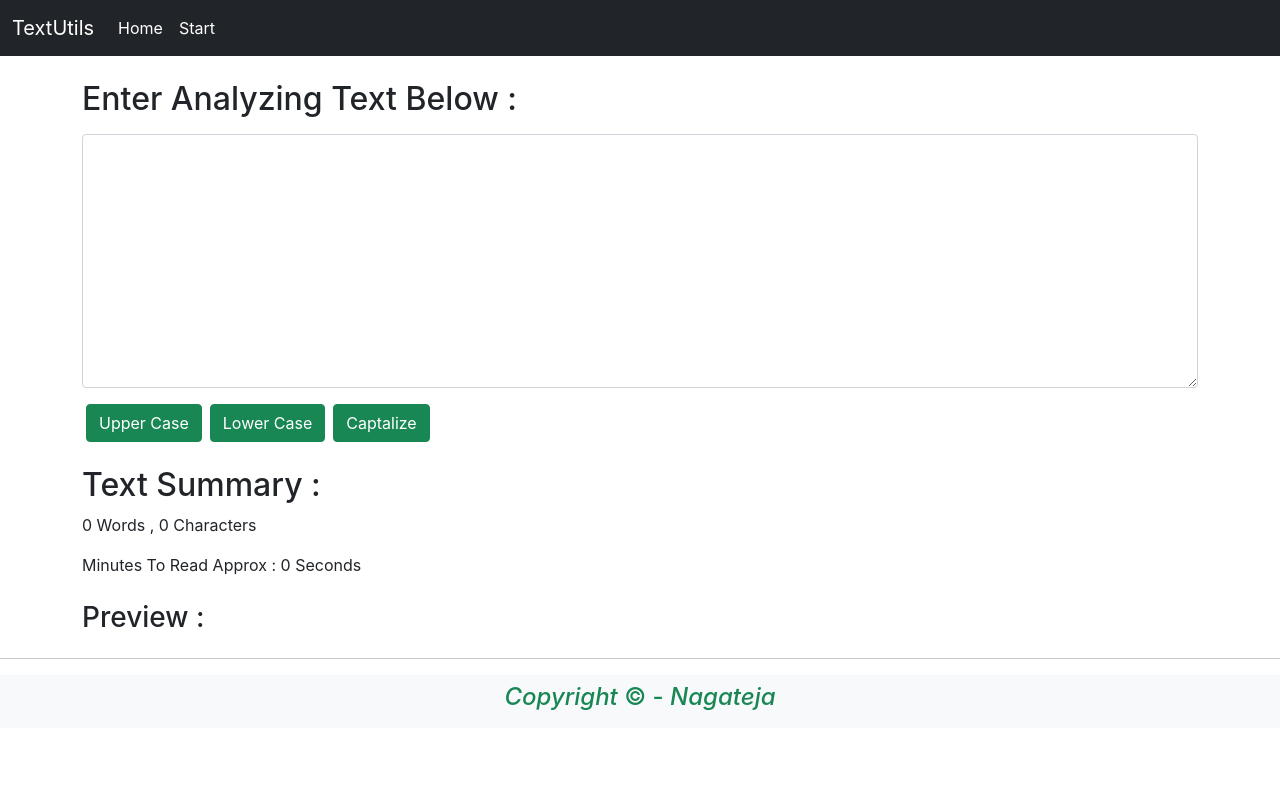
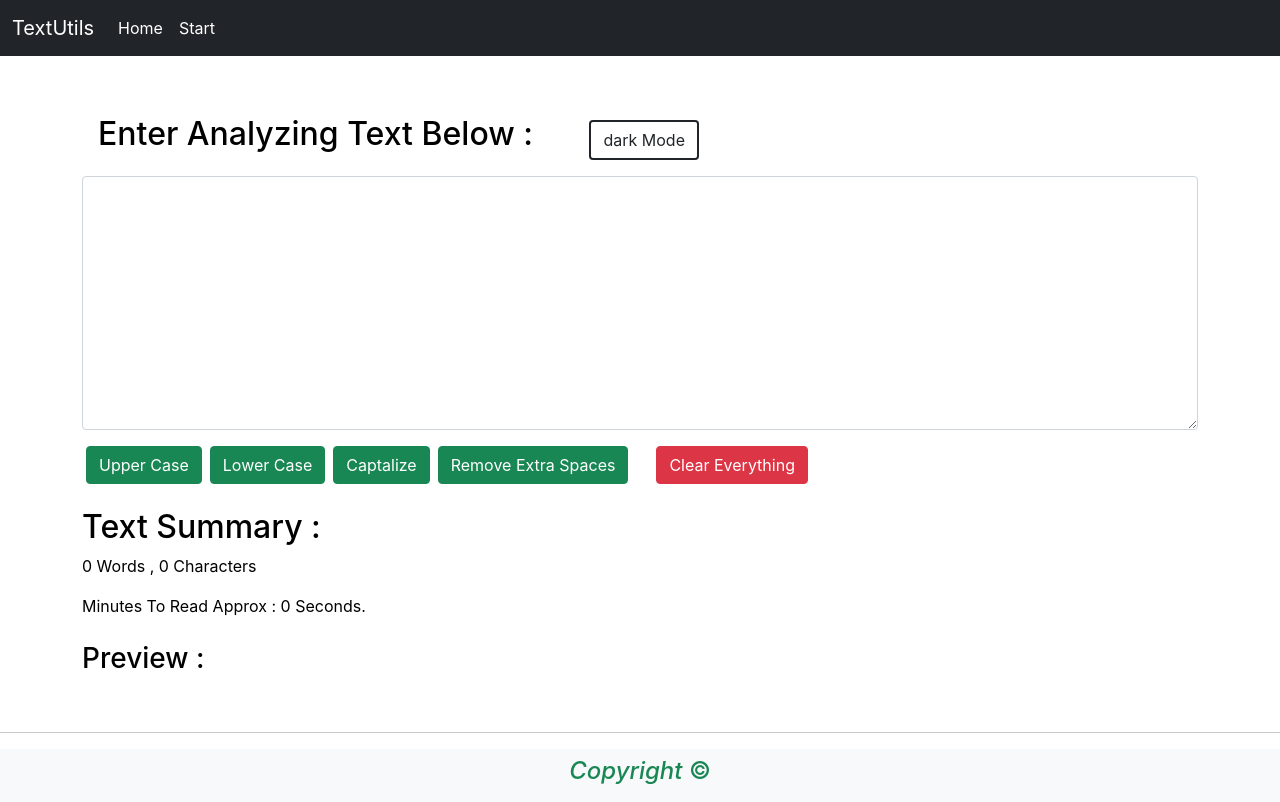
Before and after one commit to teja2004/My-Start-React-Application, a React (Create React App) app: page / in a window 1280 px wide. Built offline with nearby package versions, Linux system fonts and the light colour scheme.

Commit message:
We have Made our TextUtils Better

```diff
--- a/src/Components/Footer.js
+++ b/src/Components/Footer.js
@@ -4,7 +4,7 @@ function Footer(){
     return (
         <>
             <div className="w-100 h-25 text-center py-2 bg-light text-success">
-                <h4><i>Copyright</i> &copy; - <i>Nagateja</i></h4>
+                <h4><i>Copyright</i> &copy;</h4>
             </div>
         </>
     );
--- a/src/Components/TextForm.js
+++ b/src/Components/TextForm.js
@@ -19,14 +19,62 @@ function TextForm(props) {
     setText(lower.replace(lower[0], captial));
   }
 
+  function clearText() {
+    setText("");
+  }
+
+  const handleSpaces = ()=>{
+    let newText = text.split(/[ ]+/);
+    setText(newText.join(' '));
+  }
+
   function handleChange(event) {
     setText(event.target.value);
   }
+
+
+  const [modeText, setModeText] = useState('dark')
+  const [myStyle, setMyStyle] = useState({
+    color: "#000000",
+    backgroundColor: "white",
+  })
+
+
+  function modeChanger(){
+    if (myStyle.color === '#000000')
+    {
+        setMyStyle({
+          color: "white",
+          backgroundColor: "#000000",
+        });
+        setModeText('light')
+    }
+    else
+    {
+        setMyStyle({
+          color: "#000000",
+          backgroundColor: "white",
+        });
+        setModeText('dark')
+    }
+  }
+
   return (
     <>
-      <div className="container my-4">
+      <div className="container my-4 pt-3" style={myStyle}>
         <div className="mb-3">
-          <h2 className="mb-3">{props.head}</h2>
+          <div className="mx-3 my-3">
+            <h2 className="mb-3">
+              {props.head}{" "}
+              <button
+                type="button"
+                className={`mx-5 mt-2 border-2 btn btn-outline-${modeText} text-${setModeText}`}
+                onClick={modeChanger}
+              >
+                {modeText} Mode
+              </button>
+            </h2>
+          </div>
           <textarea
             className="form-control"
             value={text}
@@ -57,6 +105,16 @@ function TextForm(props) {
           >
             Captalize
           </button>
+          <button
+            type="button"
+            className="btn btn-success mx-1"
+            onClick={handleSpaces}
+          >
+            Remove Extra Spaces
+          </button>
+          <button className="btn btn-danger mx-4" onClick={clearText}>
+            Clear Everything
+          </button>
         </div>
         <div className="my-4">
           <h2>Text Summary : </h2>
@@ -65,11 +123,11 @@ function TextForm(props) {
             Characters
           </p>
           <p>
-            Minutes To Read {"Approx"} : {text === "" ? 0 : 0.08 * text.length}{" "}
-            {"Seconds"}
+            Minutes To Read {"Approx"} : {text === "" ? 0 : 0.08 * text.split(' ').length}{" "}
+            Seconds.
           </p>
         </div>
-        <div className="my-4">
+        <div className="my-4 pb-3">
           <h3>Preview : </h3>
           <p>
             <i>{text}</i>
```
Also changed, not shown: src/Components/About.js (added, +7 -0 lines).
